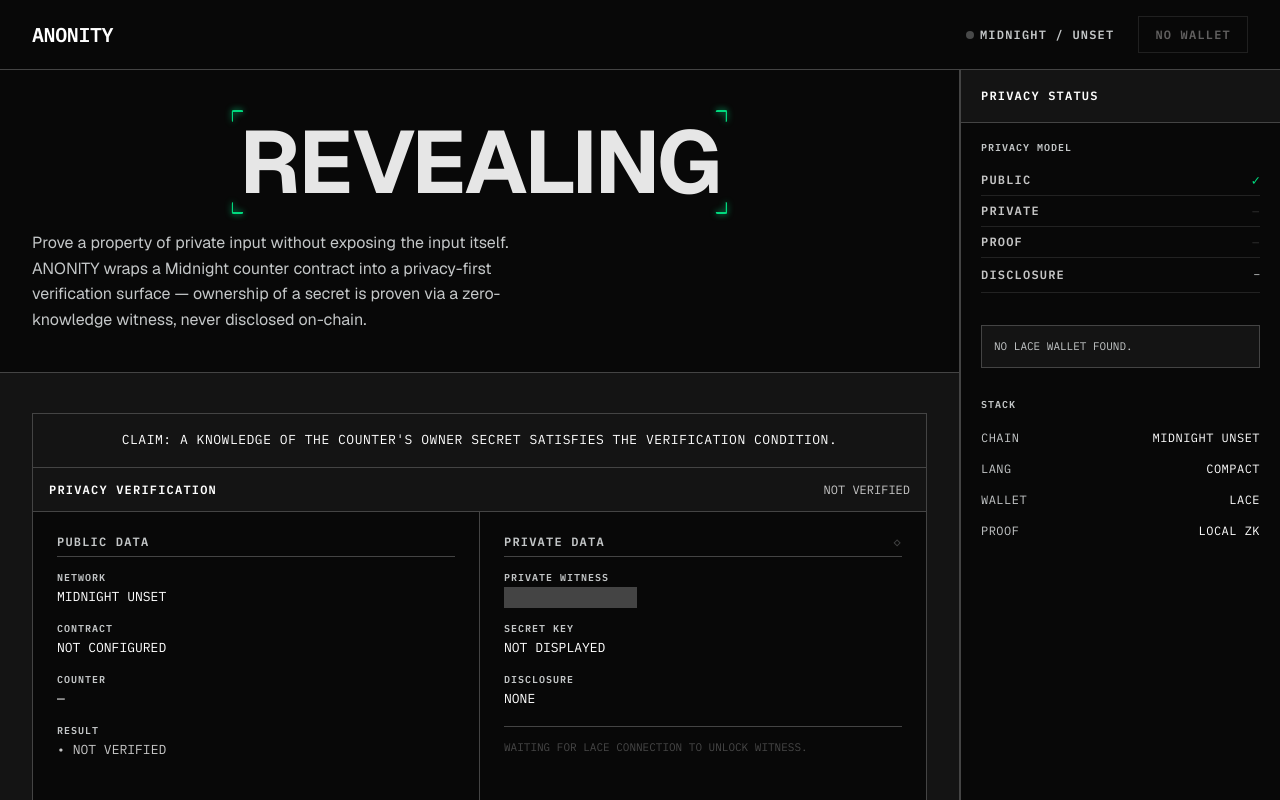
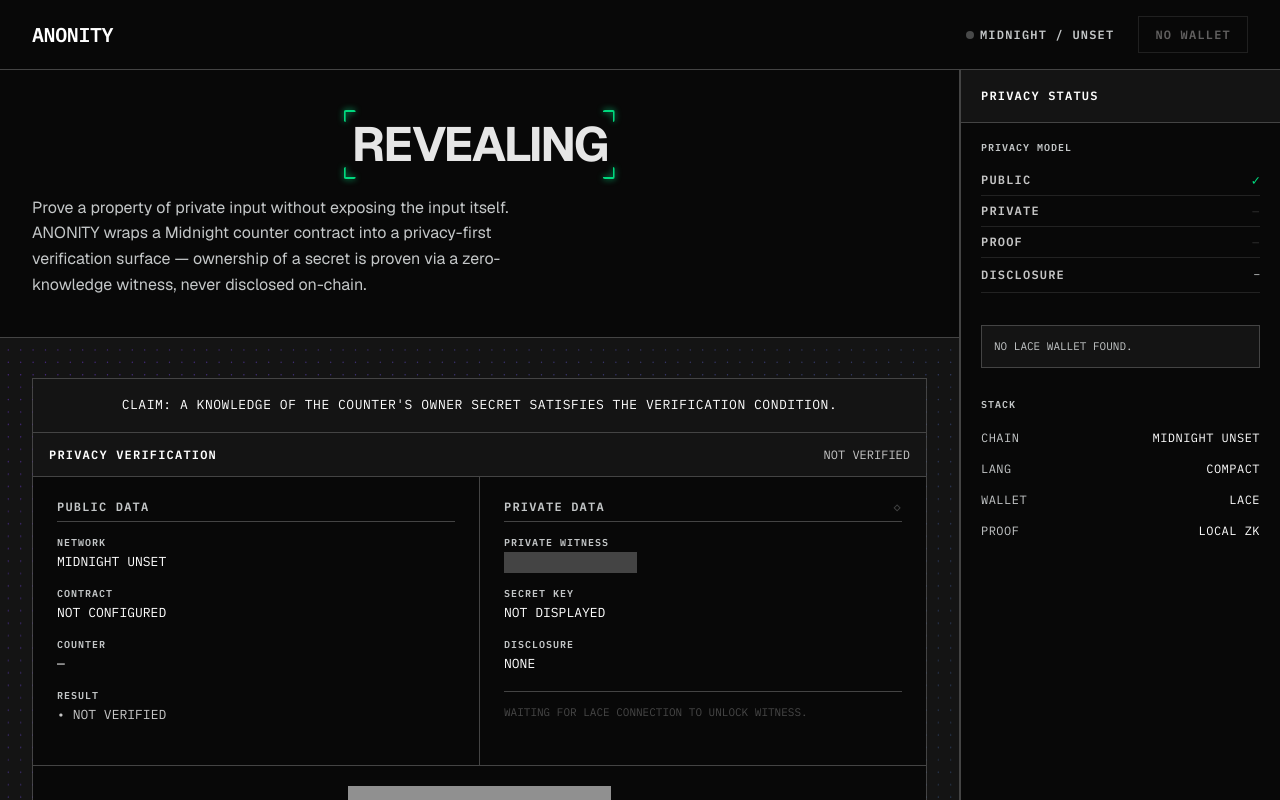
Before and after one commit to ayaan-there/VeilWork-FE, a React (Vite) app: page / in a window 1280 px wide. Shown: the top 800 px of the page. Built offline with nearby package versions, Linux system fonts and the light colour scheme; no server answers; what @midnight-ntwrk/compact-runtime, @midnight-ntwrk/midnight-js-protocol would draw is missing.

Commit message:
fix: match original hero size + restore DotField behind verification panel

```diff
--- a/src/App.tsx
+++ b/src/App.tsx
@@ -1,6 +1,7 @@
 import React, { useEffect, useState } from 'react';
 import { useMidnight } from './hooks/useMidnight';
 import TrueFocus from './components/TrueFocus';
+import DotField from './components/DotField';
 
 const NETWORK = (() => {
   const v = import.meta.env.VITE_NETWORK_ID as string | undefined;
@@ -252,9 +253,21 @@ const App: React.FC = () => {
               flexDirection: 'column',
               alignItems: 'center',
               justifyContent: 'center',
+              position: 'relative',
+              overflow: 'hidden',
+              isolation: 'isolate',
             }}
             className="hero-pad"
           >
+            <DotField
+              dotRadius={1.4}
+              dotSpacing={11}
+              cursorRadius={380}
+              bulgeStrength={48}
+              glowRadius={130}
+              gradientFrom="rgba(124, 58, 237, 0.55)"
+              gradientTo="rgba(96, 165, 250, 0.30)"
+            />
             <div
               style={{
                 width: '100%',
--- a/src/components/TrueFocus.css
+++ b/src/components/TrueFocus.css
@@ -14,9 +14,11 @@
 .focus-word {
   position: relative;
   font-family: var(--font-display, 'Geist', system-ui, sans-serif);
-  font-size: clamp(2.6rem, 7vw, 5.5rem);
-  font-weight: 800;
-  letter-spacing: -0.025em;
+  font-size: clamp(28px, 5vw, 48px);
+  font-weight: 700;
+  letter-spacing: -0.04em;
+  line-height: 1.1;
+  text-transform: uppercase;
   color: var(--color-on-bg, #e6e6e6);
   cursor: pointer;
   transition:
```
